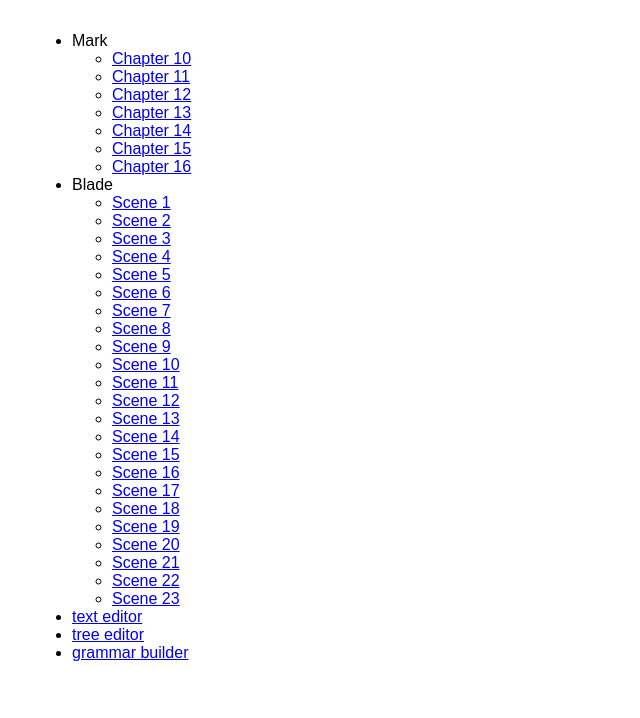
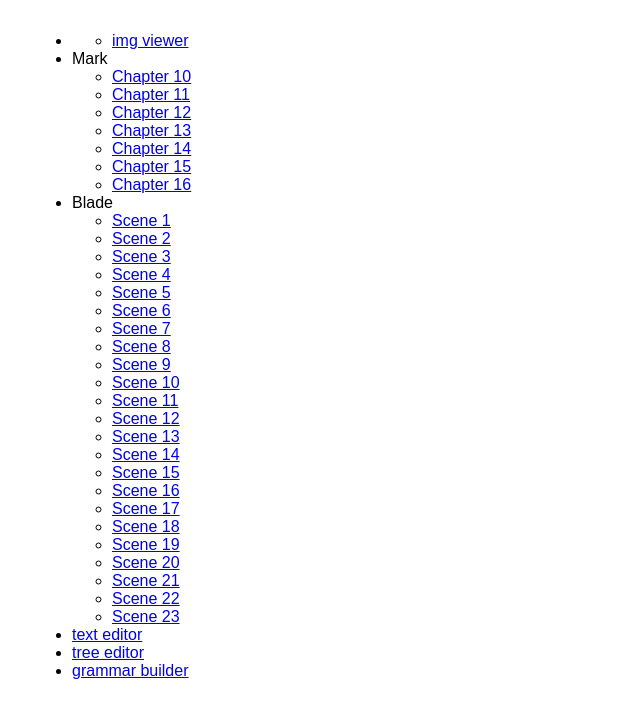
Before and after one commit to markharburg/langdocs, a plain HTML site: page index.html in a window 1280 px wide. Shown: the whole page, without its empty margins (0-640 px from the left). Drawn offline with Linux system fonts and the light colour scheme.

Commit message:
Update index.html

```diff
--- a/index.html
+++ b/index.html
@@ -17,6 +17,13 @@
 </head>
 <body>
   <ul>
+    <li>
+      <ul>
+        <li>
+          <a href="games/img/img-slideshow.html">img viewer</a>
+        </li>
+      </ul>
+    </li>
     <li>
       Mark
       <ul>
```
